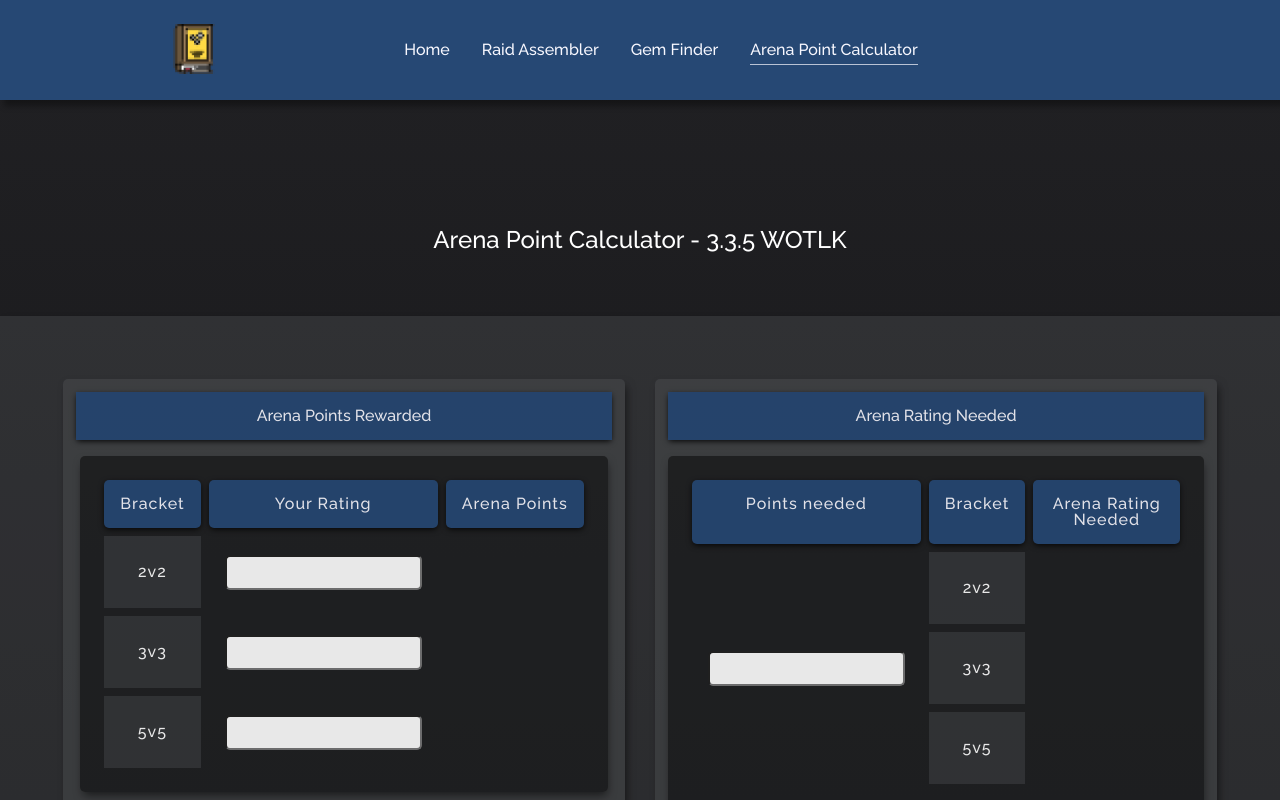
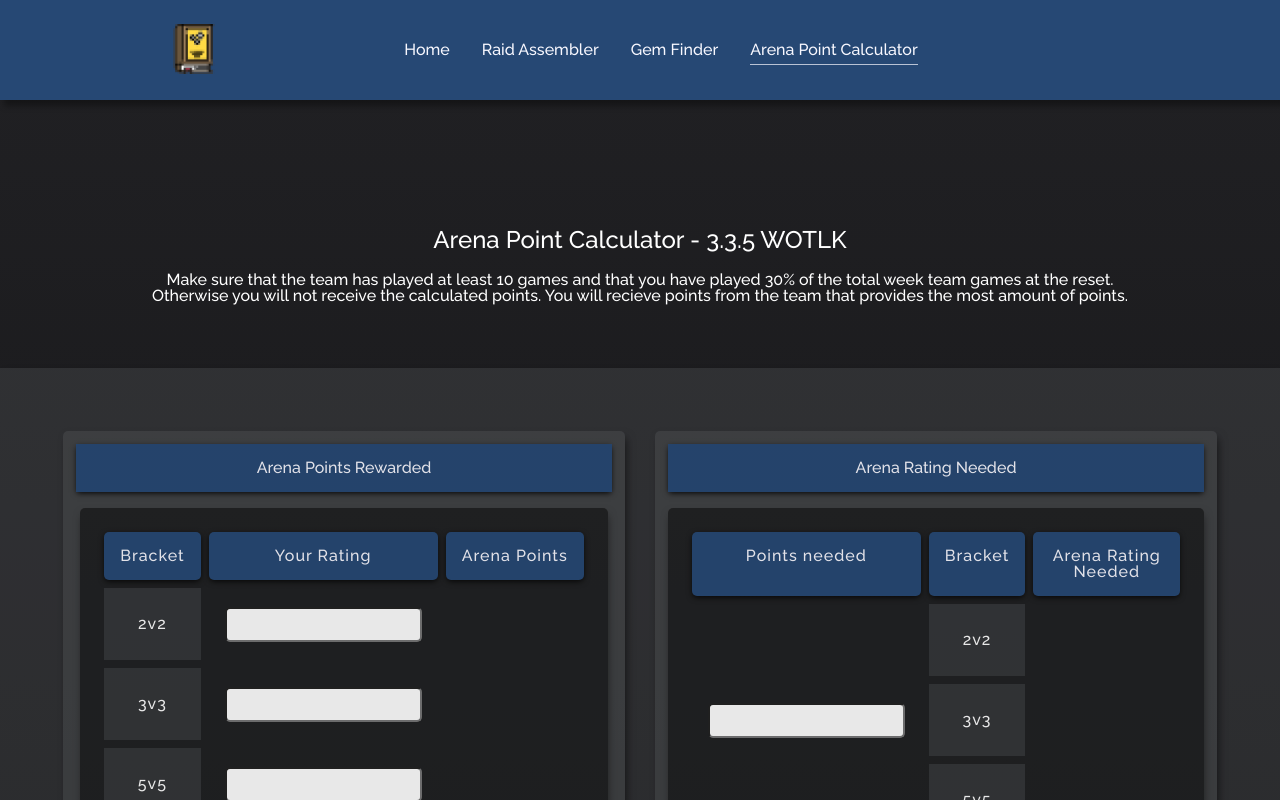
Before and after one commit to MarcusMohns/Codex-Online, a React (Create React App) app: page /arenapointcalculator in a window 1280 px wide. Shown: the top 800 px of the page. Built offline with nearby package versions, Linux system fonts and the light colour scheme.

Commit message:
+ subheader

```diff
--- a/src/components/styles/RaidAssembler.styled.js
+++ b/src/components/styles/RaidAssembler.styled.js
@@ -1323,6 +1323,19 @@ export const Header = styled.h1`
   height: 100%;
   margin-top: 10%;
 `;
+export const SubHeader = styled.h2`
+  font-size: 1rem;
+  display: flex;
+  align-items: center;
+  justify-content: center;
+  text-align: center;
+  color: white;
+  width: 80%;
+  height: 100%;
+  padding-top: 20px;
+  text-align: center;
+  margin: auto;
+`;
 
 export const TinyContainer = styled.div`
   width: 100%;
--- a/src/pages/arenapointcalculator.js
+++ b/src/pages/arenapointcalculator.js
@@ -2,7 +2,7 @@ import {
   ArenaContainer,
   Main,
 } from "../components/styles/ArenaPointCalculator.styled";
-import { Header } from "../components/styles/RaidAssembler.styled";
+import { Header, SubHeader } from "../components/styles/RaidAssembler.styled";
 import React, { useReducer } from "react";
 
 const formReducer = (state, event) => {
@@ -92,7 +92,13 @@ function Arenapointcalculator() {
 
   return (
     <>
-      <Header>Arena Point Calculator - 3.3.5 WOTLK</Header>
+      <Header>Arena Point Calculator - 3.3.5 WOTLK </Header>
+      <SubHeader>
+        Make sure that the team has played at least 10 games and that you have
+        played 30% of the total week team games at the reset. Otherwise you will
+        not receive the calculated points. You will recieve points from the team
+        that provides the most amount of points.
+      </SubHeader>
       <Main>
         <ArenaContainer>
           <h2>Arena Points Rewarded</h2>
```
